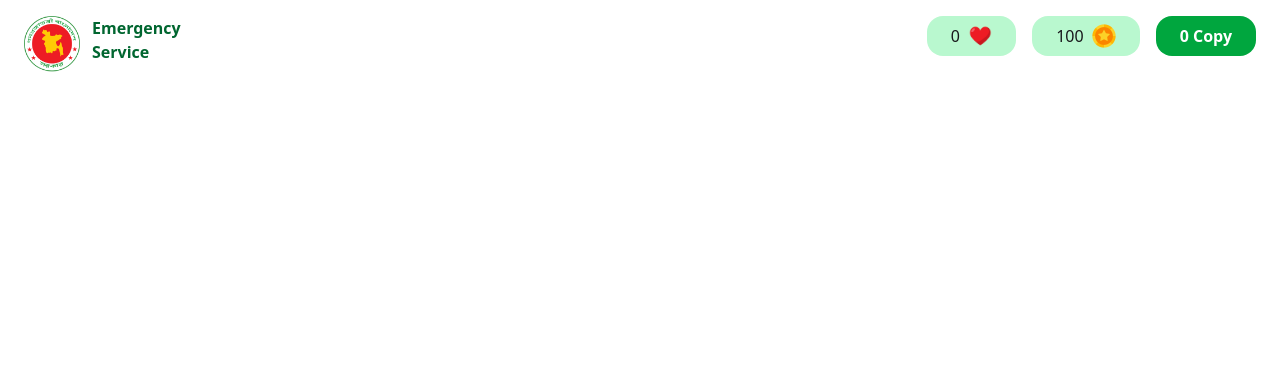
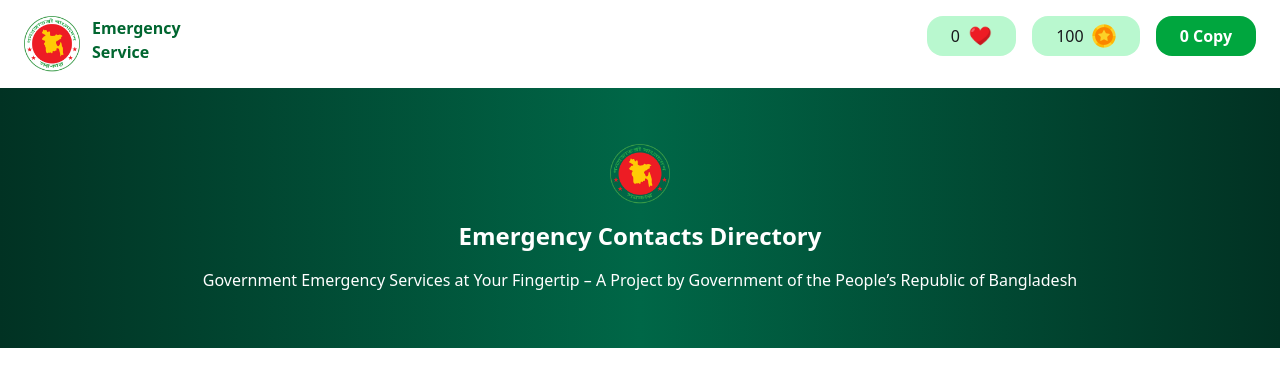
Before and after one commit to jubaer214/A5_Emergency_Hotline, a plain HTML site: page index.html in a window 1280 px wide. Drawn offline with nearby package versions, Linux system fonts and the light colour scheme.

Commit message:
banner section design done

```diff
--- a/index.html
+++ b/index.html
@@ -35,7 +35,15 @@
         </div>
     </header>
     <main>
-
+        <div class="flex flex-col bg-gradient-to-r from-[#013223] via-[#006747] to-[#013223] justify-center items-center py-14 gap-4">
+            <div ><img class="h-[60px]" src="./assets/logo.png" alt=""></div>
+            <div>
+                <h1 class="text-white font-bold text-2xl">Emergency Contacts Directory</h1>
+            </div>
+            <div>
+                <p class="text-white ">Government Emergency Services at Your Fingertip – A Project by  Government of the People’s Republic of Bangladesh</p>
+            </div>
+        </div>
     </main>
 
 </body>
```
